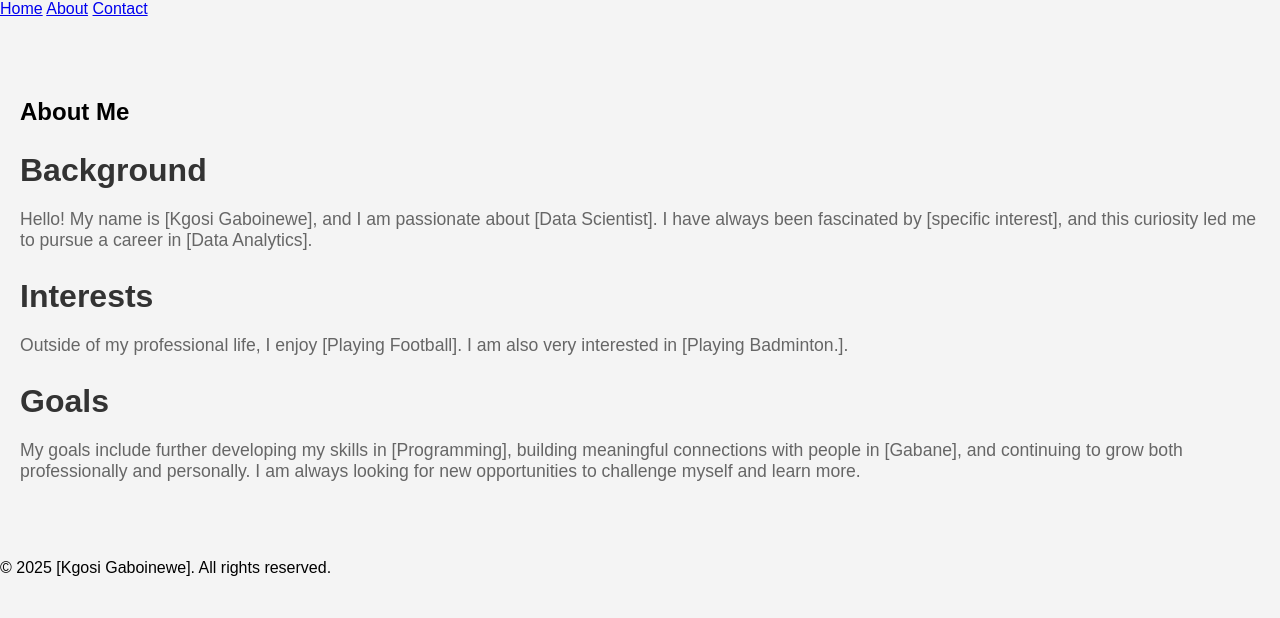
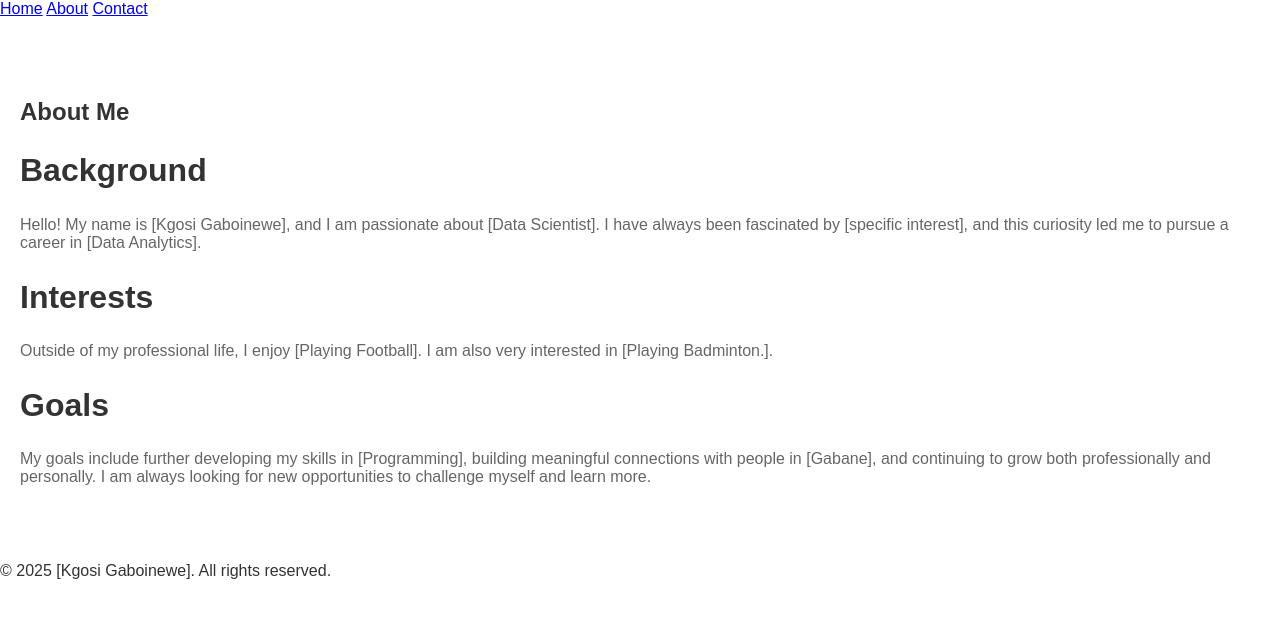
Before and after one commit to kgosi-gabo/personal-profile, a plain HTML site: page about.html in a window 1280 px wide. Drawn offline with Linux system fonts and the light colour scheme.

Commit message:
Update style.css

```diff
--- a/style.css
+++ b/style.css
@@ -1,14 +1,15 @@
 /* General Styles */
 body {
     font-family: Arial, sans-serif;
-    background-color: #f4f4f4;
+    background-color: #ffffff; /* Set background to white */
     margin: 0;
     padding: 0;
+    color: #333; /* Set default text color to dark grey for contrast */
 }
 
 /* Navigation Bar */
 .navbar {
-    background-color: #333;
+    background-color: #333; /* Keep navbar dark */
     padding: 10px 0;
 }
 
@@ -25,7 +26,7 @@ body {
 
 /* Hero Section */
 .hero {
-    background-color: #333;
+    background-color: #333; /* Keep hero background dark */
     color: white;
     text-align: center;
     padding: 50px 0;
@@ -43,22 +44,24 @@ body {
 section {
     padding: 40px 20px;
     margin: 20px 0;
+    background-color: #ffffff; /* Set all sections to white */
+    color: #333; /* Set section text to dark grey for readability */
 }
 
 section h2 {
     font-size: 2rem;
     color: #333;
-    margin-bottom: 20px;
+    margin-bottom: 20 px;
 }
 
 section p {
-    font-size: 1.1rem;
-    color: #666;
+    font-size: 1.1 rem;
+    color: #666; /* Keep paragraph text slightly lighter */
 }
 
 /* Contact Section */
 #contact {
-    background-color: #333;
+    background-color: #333; /* Keep the contact section background dark */
     color: white;
     text-align: center;
 }
```
